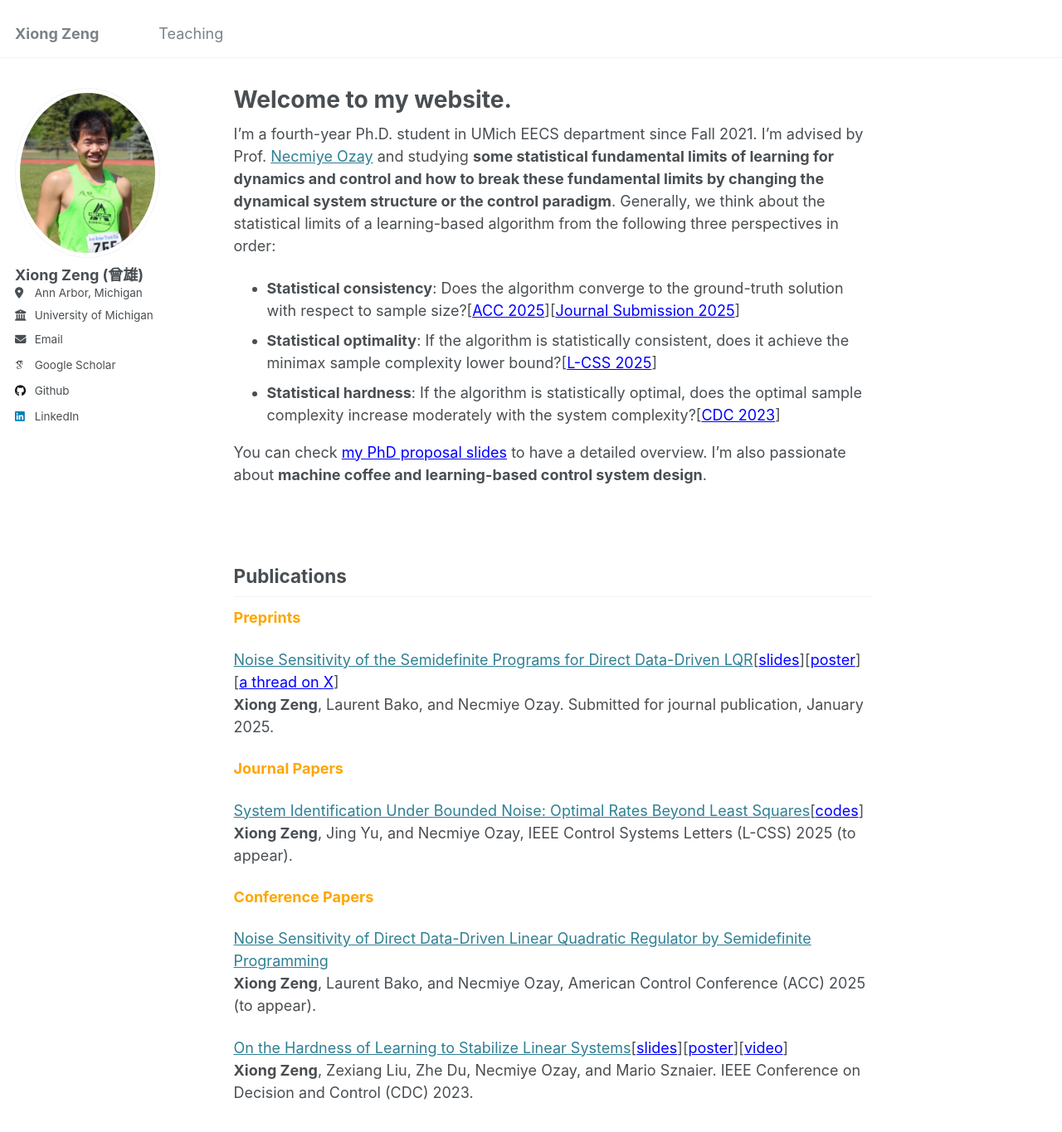
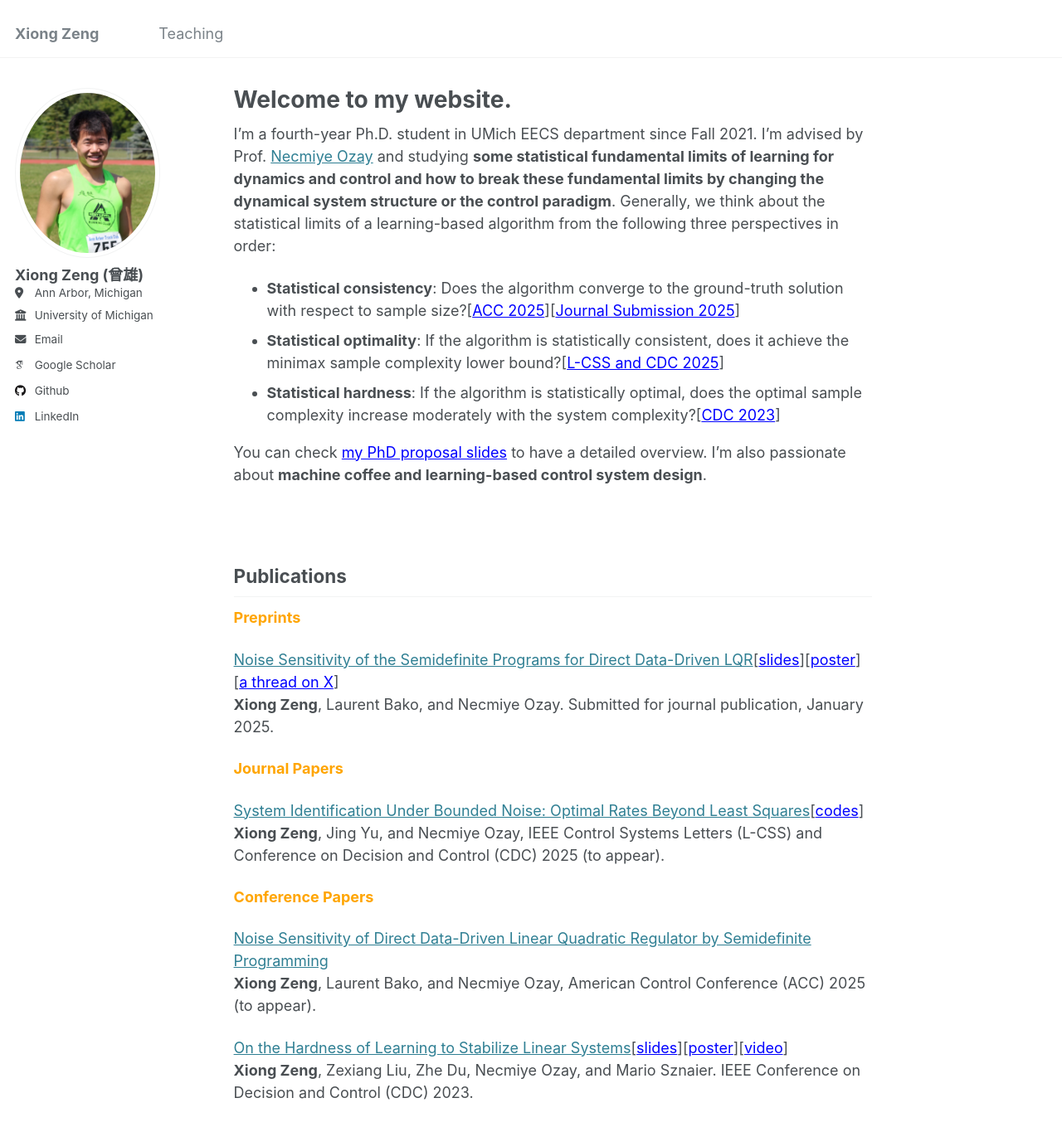
Before and after one commit to zengxiong111/zengxiong.github.io, a Jekyll site: the page built from _pages/about.md, in a window 1280 px wide and 1400 px high. Shown: the top 1365 px of the window at 83% size. Built offline with Jekyll 4.4.1, drawn with Linux system fonts in a browser that asks for light colours; some web fonts are replaced.

Commit message:
Update about.md

```diff
--- a/_pages/about.md
+++ b/_pages/about.md
@@ -9,7 +9,7 @@ redirect_from:
 
 I'm a fourth-year Ph.D. student in UMich EECS department since Fall 2021. I'm advised by Prof. <a href="https://web.eecs.umich.edu/~necmiye/" target="_blank">Necmiye Ozay</a> and studying **some statistical fundamental limits of learning for dynamics and control and how to break these fundamental limits by changing the dynamical system structure or the control paradigm**. Generally, we think about the statistical limits of a learning-based algorithm from the following three perspectives in order:
 - **Statistical consistency**: Does the algorithm converge to the ground-truth solution with respect to sample size?[<a href="https://web.eecs.umich.edu/~necmiye/pubs/ZengBO_acc25.pdf" style="color: blue;" target="_blank">ACC 2025</a>][<a href="https://arxiv.org/abs/2412.19705" style="color: blue;" target="_blank">Journal Submission 2025</a>]
-- **Statistical optimality**: If the algorithm is statistically consistent, does it achieve the minimax sample complexity lower bound?[<a href="https://arxiv.org/abs/2503.16817" style="color: blue;" target="_blank">L-CSS 2025</a>]
+- **Statistical optimality**: If the algorithm is statistically consistent, does it achieve the minimax sample complexity lower bound?[<a href="https://arxiv.org/abs/2503.16817" style="color: blue;" target="_blank">L-CSS and CDC 2025</a>]
 - **Statistical hardness**: If the algorithm is statistically optimal, does the optimal sample complexity increase moderately with the system complexity?[<a href="https://arxiv.org/abs/2311.11151" style="color: blue;" target="_blank">CDC 2023</a>]
 
 You can check <a href="https://github.com/zengxiong111/zengxiong.github.io/blob/master/files/phd_propsoal_Xiong_Zeng_part.pdf" style="color: blue;" target="_blank">my PhD proposal slides</a> to have a detailed overview. I'm also passionate about **machine coffee and learning-based control system design**.
@@ -28,7 +28,7 @@ You can check <a href="https://github.com/zengxiong111/zengxiong.github.io/blob/
  <span style="color:orange">**Journal Papers**</span>
 
  [System Identification Under Bounded Noise: Optimal Rates Beyond Least Squares](https://arxiv.org/abs/2503.16817)[<a href="https://github.com/jy-cds/Bounded-Noise-SysID-Minimax-Lowerbound" style="color: blue;" target="_blank">codes</a>]<br>
-**Xiong Zeng**, Jing Yu, and Necmiye Ozay, IEEE Control Systems Letters (L-CSS) 2025 (to appear).
+**Xiong Zeng**, Jing Yu, and Necmiye Ozay, IEEE Control Systems Letters (L-CSS) and Conference on Decision and Control (CDC) 2025 (to appear).
 
 
  <span style="color:orange">**Conference Papers**</span>
```
